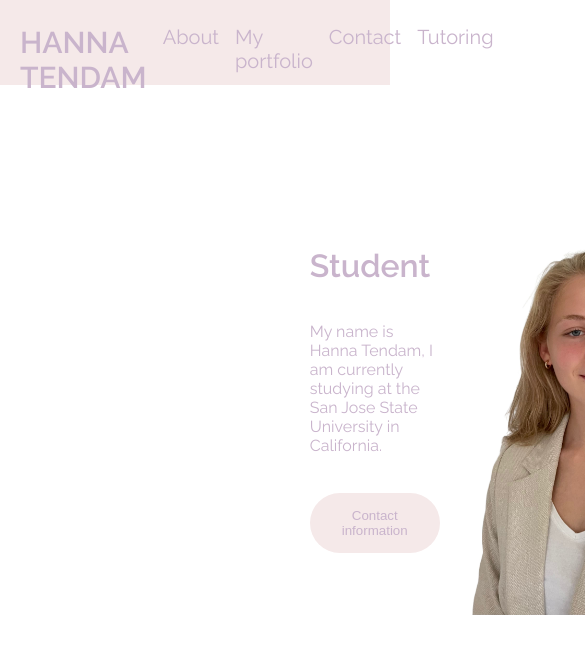
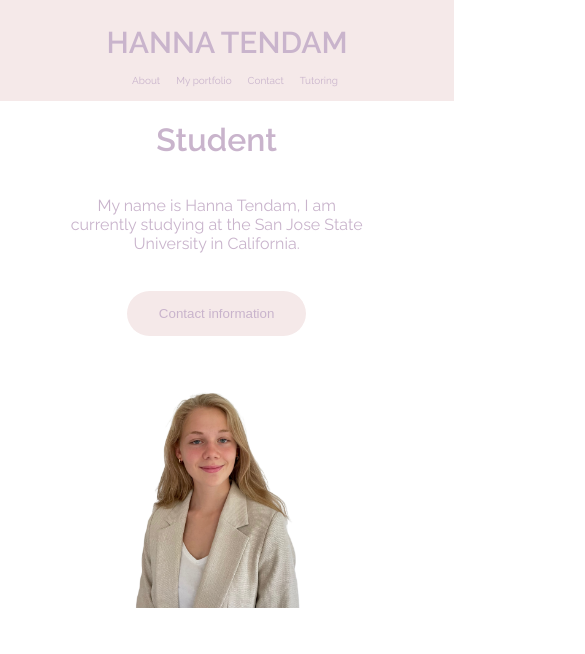
Before and after one commit to hannaaten/hannaaten.github.io, a plain HTML site: page index.html in a window 390 px wide. Shown: the top 654 px of the page, 585 px wide, since content can reach past the window. Drawn offline with Linux system fonts and the light colour scheme; a web font is replaced by a local one.

Commit message:
adjustments for mobile device

```diff
--- a/index.html
+++ b/index.html
@@ -2,9 +2,10 @@
 <html>
     <head>
         <title>Hanna Tendam</title>
+        <meta name="viewport" content="width=device-width, initial-scale=1.0">
         <link rel="preconnect" href="https://fonts.googleapis.com">
-<link rel="preconnect" href="https://fonts.gstatic.com" crossorigin>
-<link href="https://fonts.googleapis.com/css2?family=Gloock&family=Lora:ital,wght@0,400;0,500;1,400&family=Playfair+Display:ital,wght@0,400;0,500;0,600;0,800;0,900;1,400;1,500;1,700;1,900&family=Quicksand:wght@300;400;500&family=Raleway:ital,wght@0,100;0,200;0,300;0,400;0,500;0,600;1,100;1,200;1,300;1,400;1,500;1,600&display=swap" rel="stylesheet">
+        <link rel="preconnect" href="https://fonts.gstatic.com" crossorigin>
+        <link href="https://fonts.googleapis.com/css2?family=Gloock&family=Lora:ital,wght@0,400;0,500;1,400&family=Playfair+Display:ital,wght@0,400;0,500;0,600;0,800;0,900;1,400;1,500;1,700;1,900&family=Quicksand:wght@300;400;500&family=Raleway:ital,wght@0,100;0,200;0,300;0,400;0,500;0,600;1,100;1,200;1,300;1,400;1,500;1,600&display=swap" rel="stylesheet">
         <link rel="stylesheet" href="styles.css">
         <body>
             <nav>
@@ -23,6 +24,7 @@
                     <p> My name is Hanna Tendam, I am currently studying at the San Jose State University in California.</p>
                     <br></br>
                     <button>Contact information</button>
+                    <br></br>
                 </div>
                 <img src="me.jpg" width="340">
             </div>
--- a/styles.css
+++ b/styles.css
@@ -22,6 +22,7 @@ nav{
     background: #f5e9e9;
     height: 60px;
     font-size: 20px;
+    width: 100%;
 }
 
 nav ul{
@@ -46,7 +47,7 @@ nav a{
     margin:0 auto;
     display:flex;
     align-items: center;
-    justify-content: space-around;
+    justify-content: space-between;
 }
 
 .main img{
@@ -66,3 +67,50 @@ nav a{
     padding: 13px 30px;
     border-radius: 30px;
 }
+
+@media only screen and (width < 600px) {
+    body{
+        width:414px;
+    }
+
+    nav{
+        height:auto;
+        display:flex;
+        flex-direction: column;
+        align-items: center;
+
+    }
+
+    nav ul{
+        font-size: 10px;
+        padding: 15px;
+    }
+
+
+    .main img{
+        width: 200px;
+        padding-right: 0px;
+    }
+
+    .main{
+        display: flex;
+        flex-direction: column;
+        width:100%;
+        background-color: #ffffff;
+        padding:20px;
+        align-items: center;
+    }
+
+    .about_text{
+        width:300px;
+        padding-left: 0px;
+        text-align: center;
+    }
+
+    .about_text button{
+        size: 100px;
+    }
+
+
+
+}
```
